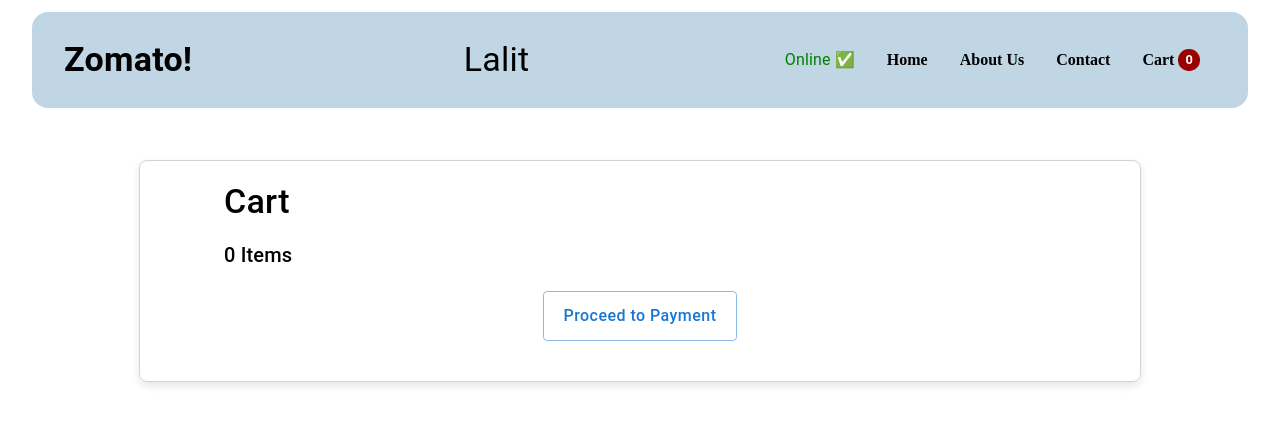
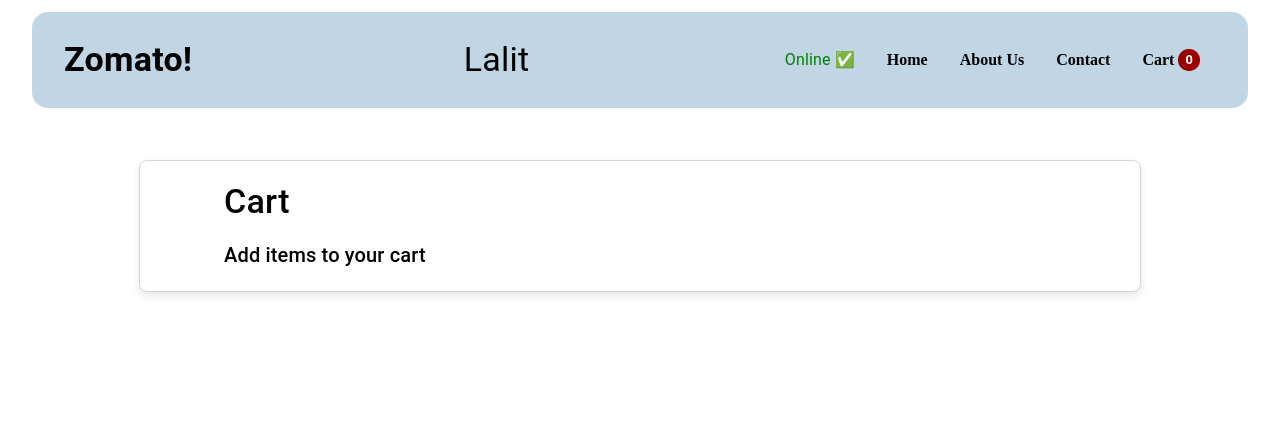
Before and after one commit to dhrvshrm/FoodFlash-FE, a React (Create React App) app: page /cart in a window 1280 px wide. Shown: the top 424 px of the page. Built offline with nearby package versions, Linux system fonts and the light colour scheme; a web font is replaced by a local one.

Commit message:
feat: add clear cart feat and next todos

```diff
--- /dev/null
+++ b/TODOs.js
@@ -0,0 +1,5 @@
+/*
+1. Payment Integration - Razorpay
+2. Add Login and Signup
+3. Add User Authentication
+*/
--- a/src/pages/Cart.jsx
+++ b/src/pages/Cart.jsx
@@ -92,6 +92,11 @@
   );
 }
 
+const handleClearCart = () => {
+  localStorage.removeItem("cart");
+  window.location.reload();
+};
+
 function Cart() {
   const { cards } = useSelector((state) => state.card);
 
@@ -113,11 +118,30 @@
       >
         Cart
       </Typography>
-
-      <Typography variant="h6" sx={{ textAlign: "left", ml: 8, mt: 2 }}>
-        {cards.length} Items
+      <Stack
+        direction="row"
+        gap={1}
+        sx={{ px: 8, mt: 2, justifyContent: "space-between" }}
+      >
+        <Typography variant="h6">
+          {cards.length ? "Items" : "Add items to your cart"}
         </Typography>
+        <Typography
+          variant="h6"
+          sx={{
+            cursor: "pointer",
+            color: "blue",
+            "&:hover": {
+              textDecoration: "underline",
+            },
+          }}
+          onClick={handleClearCart}
+        >
+          {cards.length === 0 ? "" : "Clear Cart"}
+        </Typography>
+      </Stack>
       {cards && cards.map((item) => <CartItem key={item.id} item={item} />)}
+      {cards.length !== 0 && (
         <Button
           variant="outlined"
           sx={{
@@ -130,6 +154,7 @@
         >
           Proceed to Payment
         </Button>
+      )}
     </Box>
   );
 }
```
Lines whose indentation alone changed are shown as unchanged.
